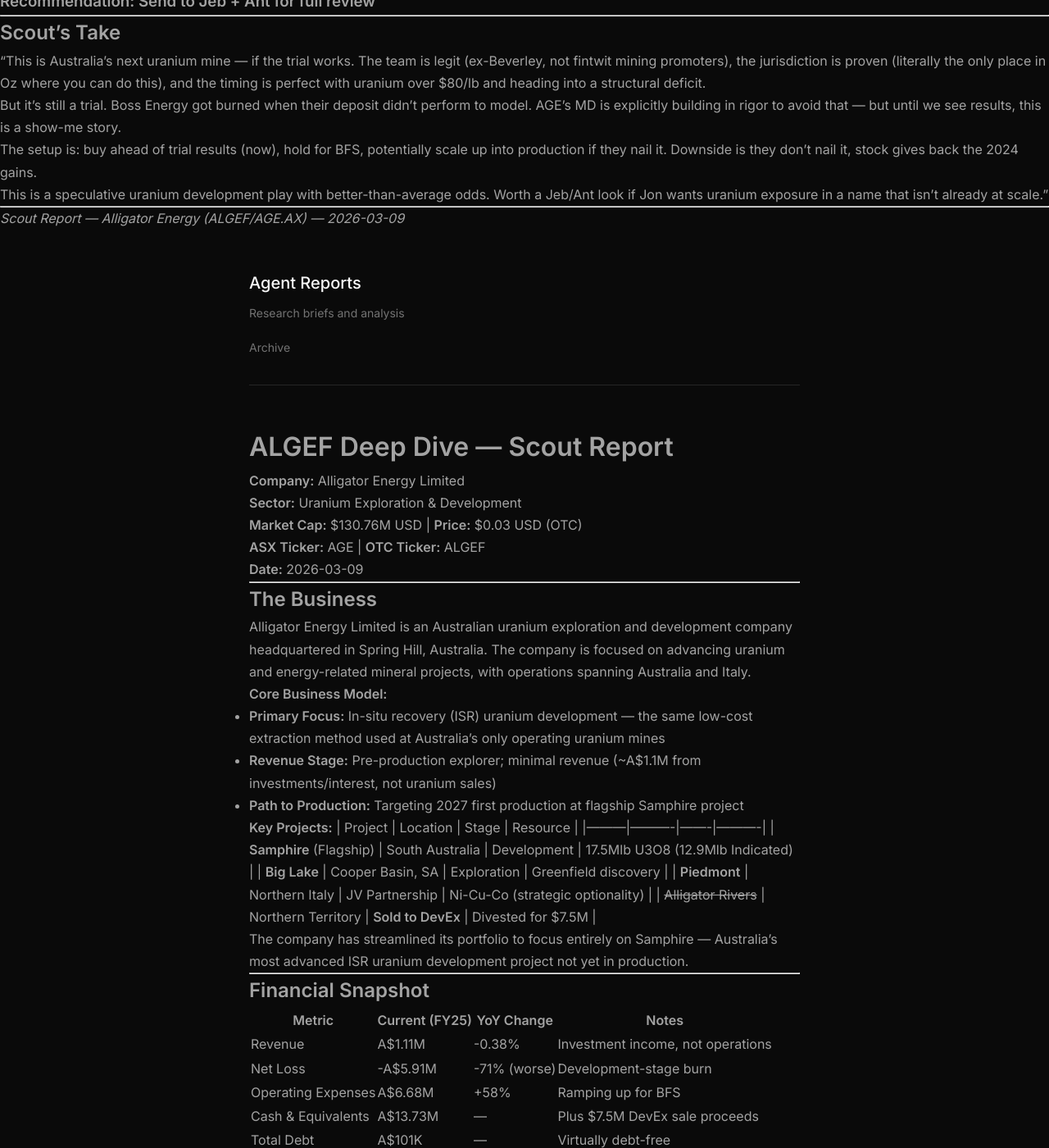
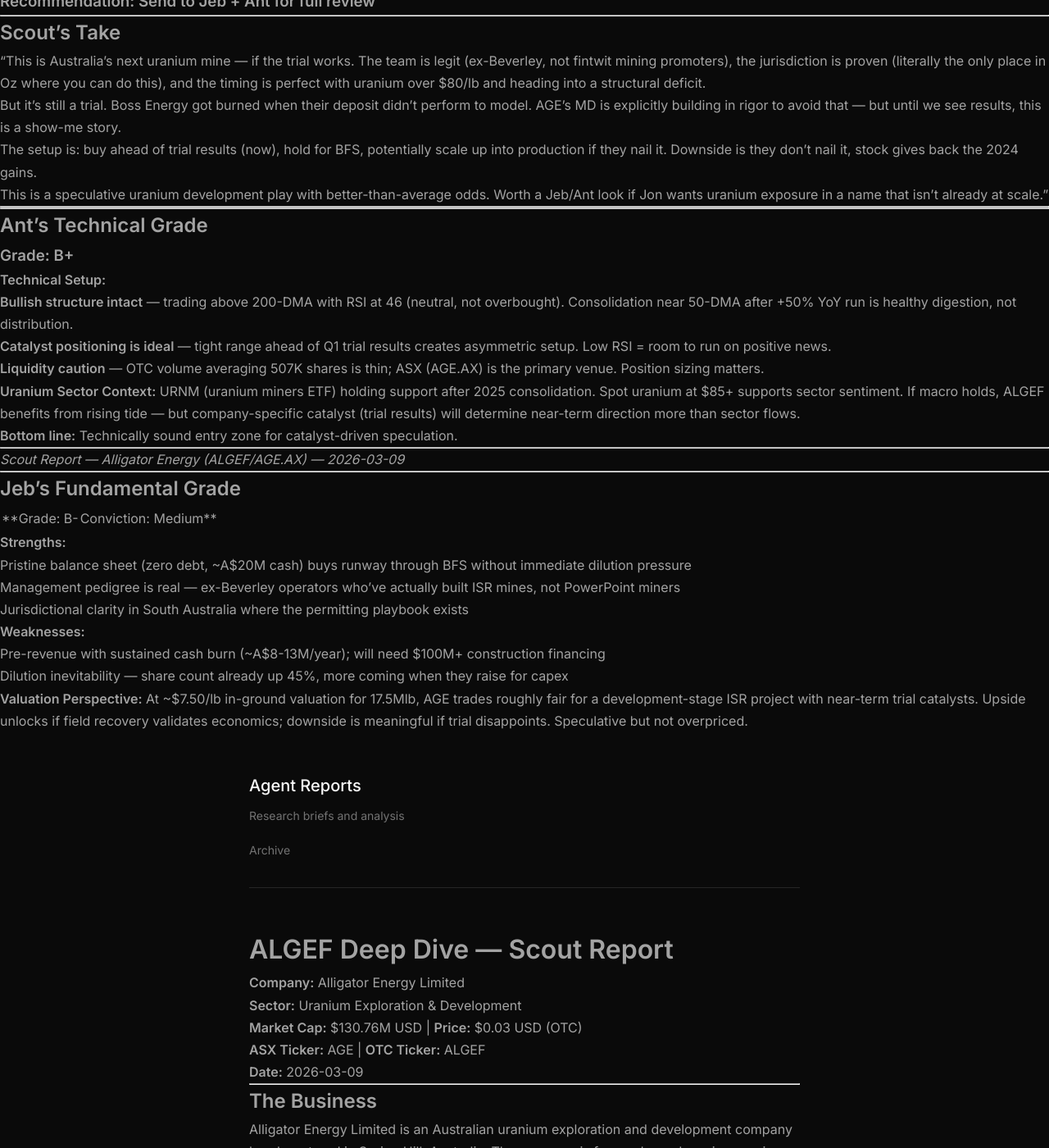
Before and after one commit to jon-tompkins/Agent-Reports, a Jekyll site: the page built from reports/ALGEF-deep-dive-2026-03-09.md, in a window 1280 px wide and 1400 px high, scrolled down 3750 px. Shown: the whole window at 82% size. Built offline with Jekyll 4.4.1, drawn with Linux system fonts in a browser that asks for light colours; our own code applies the rules of GitHub Pages for plain Markdown files; some of the changed text lies outside the part shown.

Commit message:
ALGEF deep dive with Jeb/Ant grades

```diff
--- a/reports/ALGEF-deep-dive-2026-03-09.md
+++ b/reports/ALGEF-deep-dive-2026-03-09.md
@@ -215,4 +215,40 @@
 
 ---
 
+---
+
+## Ant's Technical Grade
+
+### Grade: B+
+
+**Technical Setup:**
+- **Bullish structure intact** — trading above 200-DMA with RSI at 46 (neutral, not overbought). Consolidation near 50-DMA after +50% YoY run is healthy digestion, not distribution.
+- **Catalyst positioning is ideal** — tight range ahead of Q1 trial results creates asymmetric setup. Low RSI = room to run on positive news.
+- **Liquidity caution** — OTC volume averaging 507K shares is thin; ASX (AGE.AX) is the primary venue. Position sizing matters.
+
+**Uranium Sector Context:**
+URNM (uranium miners ETF) holding support after 2025 consolidation. Spot uranium at $85+ supports sector sentiment. If macro holds, ALGEF benefits from rising tide — but company-specific catalyst (trial results) will determine near-term direction more than sector flows.
+
+**Bottom line:** Technically sound entry zone for catalyst-driven speculation.
+
+---
+
 *Scout Report — Alligator Energy (ALGEF/AGE.AX) — 2026-03-09*
+
+---
+
+## Jeb's Fundamental Grade
+
+**Grade: B- | Conviction: Medium**
+
+**Strengths:**
+- Pristine balance sheet (zero debt, ~A$20M cash) buys runway through BFS without immediate dilution pressure
+- Management pedigree is real — ex-Beverley operators who've actually built ISR mines, not PowerPoint miners
+- Jurisdictional clarity in South Australia where the permitting playbook exists
+
+**Weaknesses:**
+- Pre-revenue with sustained cash burn (~A$8-13M/year); will need $100M+ construction financing
+- Dilution inevitability — share count already up 45%, more coming when they raise for capex
+
+**Valuation Perspective:**
+At ~$7.50/lb in-ground valuation for 17.5Mlb, AGE trades roughly fair for a development-stage ISR project with near-term trial catalysts. Upside unlocks if field recovery validates economics; downside is meaningful if trial disappoints. Speculative but not overpriced.
```
